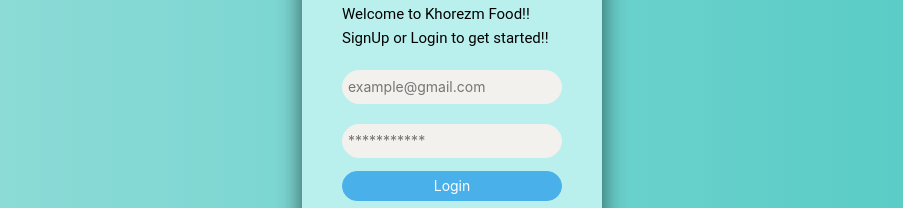
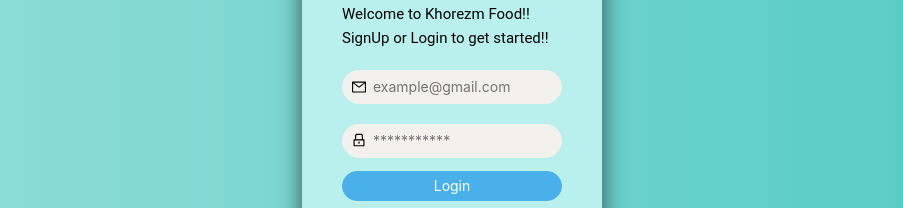
Before and after one commit to bobokhon7/Khorezm-Food-WebSite, a React (Create React App) app: page / in a window 1280 px wide. Shown: the part 257-465 px from the top of the page, without its empty margins (188-1091 px from the left). Built offline with nearby package versions, Linux system fonts and the light colour scheme; no server answers.

Commit message:
Icons added

```diff
--- a/src/components/Login/SignIn.js
+++ b/src/components/Login/SignIn.js
@@ -1,5 +1,6 @@
 import React, { useRef } from "react";
 import { auth } from "../FireBase/FireBase";
+import { MailOutlined, LockOutlined } from "@ant-design/icons";
 
 import {
   Container,
@@ -10,6 +11,7 @@
   SignUpWrapper,
   InputWrapper,
   MainContainer,
+  IconWrapper,
 } from "./style";
 
 const SignIn = () => {
@@ -52,12 +54,19 @@
         </TextWrapper>
 
         <InputWrapper>
+          <IconWrapper>
+            {" "}
+            <MailOutlined />
+          </IconWrapper>
           <EmailWarpper
             ref={emailRef}
             type="email"
             required
             placeholder="example@gmail.com"
           />
+          <IconWrapper changeTop>
+            <LockOutlined />
+          </IconWrapper>
           <PasswordWrapper
             ref={passwordRef}
             type="password"
--- a/src/components/Login/style.js
+++ b/src/components/Login/style.js
@@ -51,6 +51,7 @@
   background-color: rgb(243, 241, 238);
   border: 1px solid rgb(243, 241, 238);
   color: black;
+  padding-left: 30px;
 `;
 
 export const PasswordWrapper = styled.input`
@@ -61,6 +62,7 @@
   background-color: rgb(243, 241, 238);
   border: 1px solid rgb(243, 241, 238);
   color: black;
+  padding-left: 30px;
 `;
 
 export const ButtonWrapper = styled.button`
@@ -99,3 +101,9 @@
     background-color: #111;
   }
 `;
+export const IconWrapper = styled.div`
+  position: absolute;
+  top: ${(props) => (props.changeTop ? "186px" : "133px")};
+  left: 50px;
+  color: black;
+`;
```
